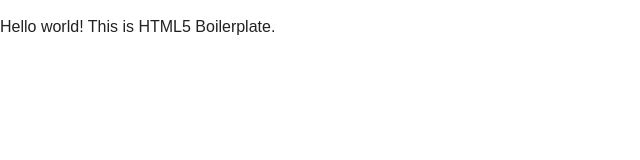
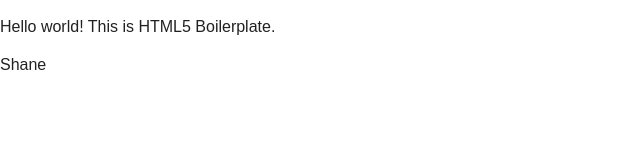
Before and after one commit to shaneog/tropicalrb-2015-workshop, a plain HTML site: page index.html in a window 1280 px wide. Shown: the full height of the page, 0-640 px from the left. Drawn offline with nearby package versions, Linux system fonts and the light colour scheme.

Commit message:
Add my name

```diff
--- a/index.html
+++ b/index.html
@@ -22,6 +22,8 @@
         <!-- Add your site or application content here -->
         <p>Hello world! This is HTML5 Boilerplate.</p>
 
+        <p>Shane</p>
+
         <script src="//ajax.googleapis.com/ajax/libs/jquery/1.11.2/jquery.min.js"></script>
         <script>window.jQuery || document.write('<script src="js/vendor/jquery-1.11.2.min.js"><\/script>')</script>
         <script src="js/plugins.js"></script>
```
